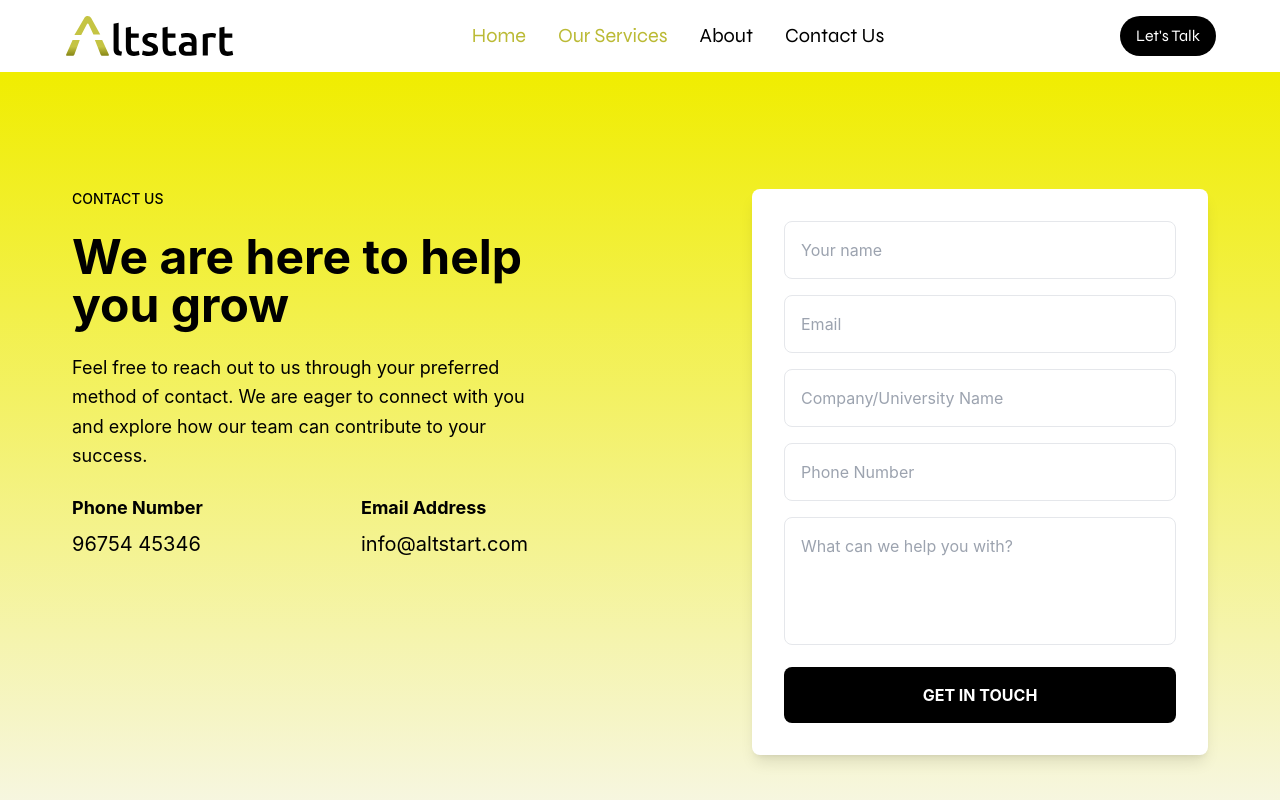
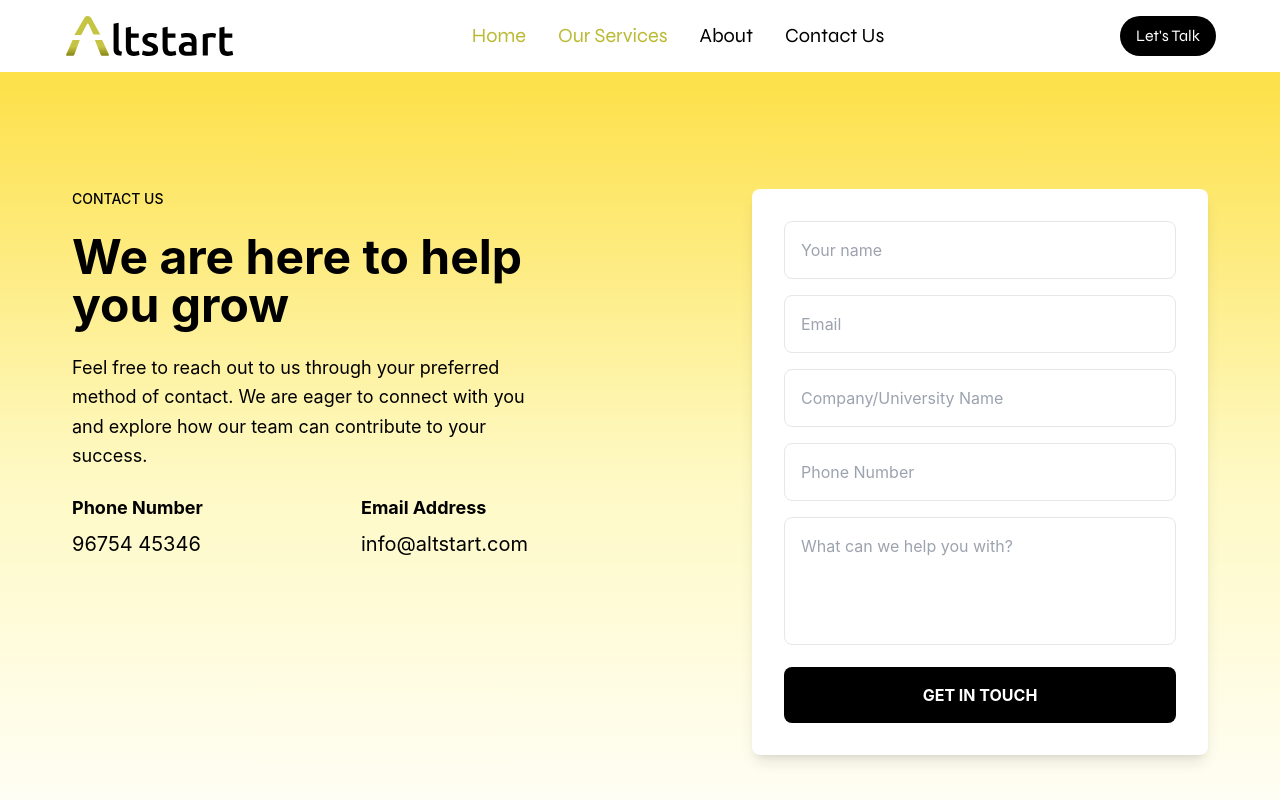
Before and after one commit to SujalNimbalkar/atlstart, a React (Create React App) app: page /contact-us in a window 1280 px wide. Shown: the top 800 px of the page. Built offline with nearby package versions, Linux system fonts and the light colour scheme.

Commit message:
redirecting issue solving

```diff
--- a/src/components/AboutAltStart.js
+++ b/src/components/AboutAltStart.js
@@ -40,7 +40,7 @@ const AboutAltStart = () => {
           </div>
         </div>
         {/* <Achieve className="h-[116px] w-[1248px]" /> */}
-        <div className="py-8 bg-gradient-to-b from-[#FFFEAF] to-[#F0ED00] rounded-[22px]">
+        <div className="py-8 bg-gradient-to-t from-yellow-300 via-yellow-200 to-yellow-100  rounded-[22px]">
           <div className="max-w-7xl mx-auto flex flex-wrap justify-around text-center">
             {/* Item 1 */}
             <div className="flex items-center space-x-4">
--- a/src/components/ContactUsPage.js
+++ b/src/components/ContactUsPage.js
@@ -59,7 +59,7 @@ const ContactUs = () => {
   };
 
   return (
-    <div className="bg-gradient-to-b from-[#F0ED00] from-27%  to-[#f7f7f5] to-7% min-h-screen flex flex-col justify-center items-center py-16">
+    <div className="bg-gradient-to-b from-yellow-300 via-yellow-100 to-white min-h-screen flex flex-col justify-center items-center py-16">
       <div className="px-10 grid grid-cols-1 md:grid-cols-2 gap-40">
         {/* Left Section */}
         <div className="space-y-6 p-8">
```
Also changed, not shown: 1 other file (tests, documents, lock files or other folders).
